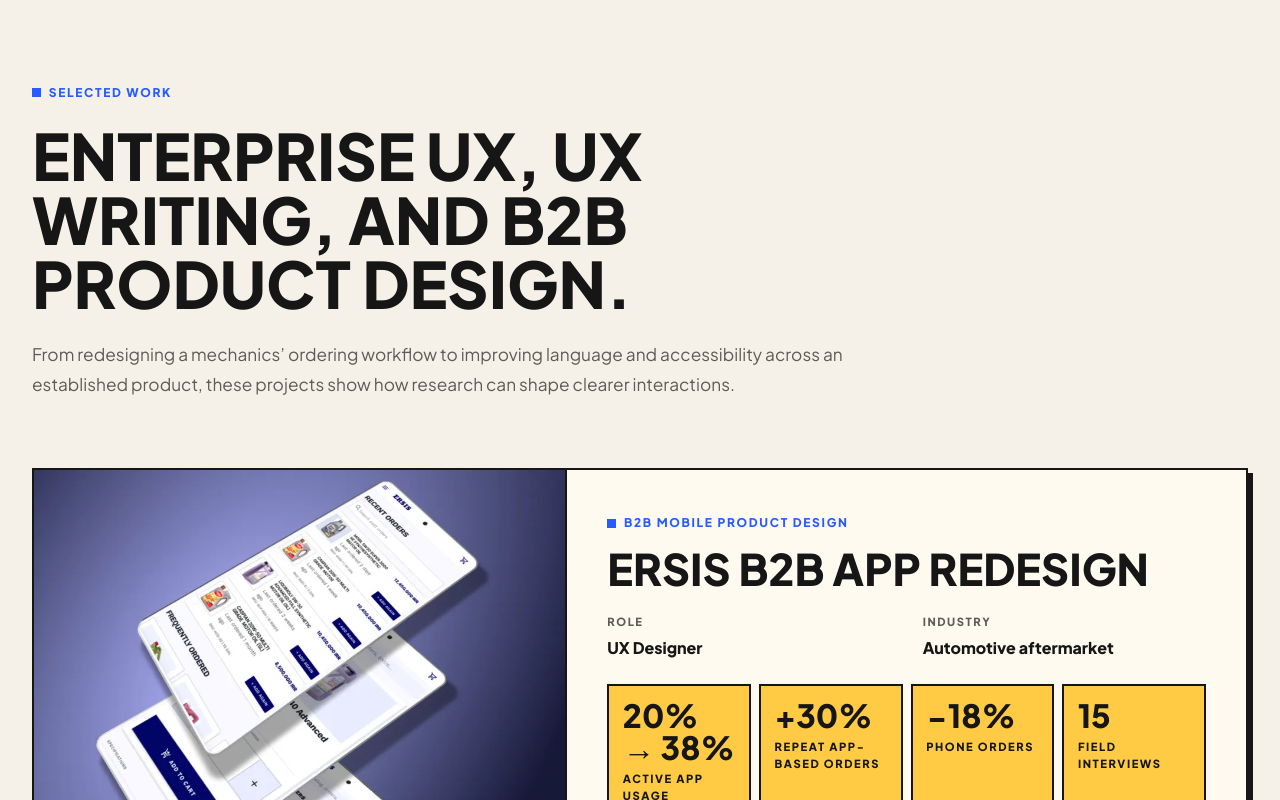
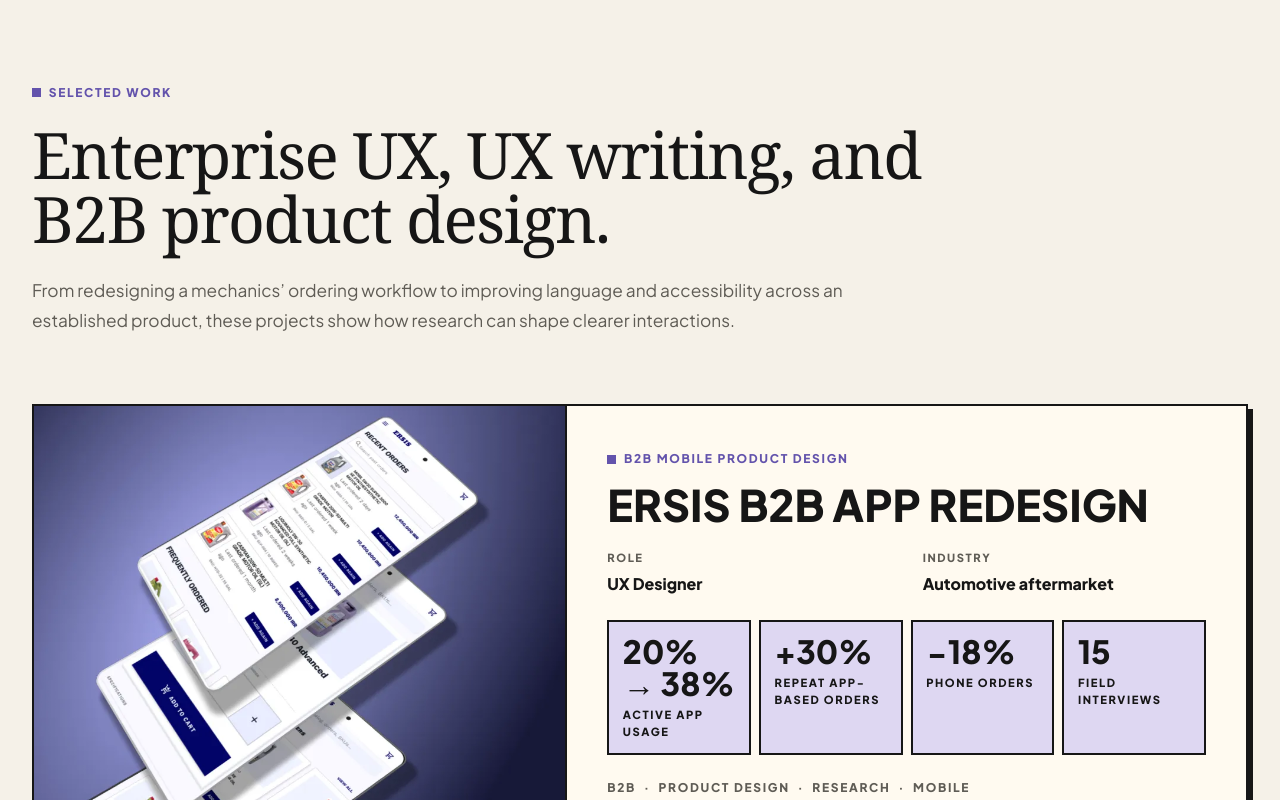
Before and after one commit to ArezooSaeedi/portfolio, a React (Vite) app: page / in a window 1280 px wide. Shown: the part 1220-2020 px from the top of the page. Built offline with nearby package versions, Linux system fonts and the light colour scheme.

Commit message:
Refine editorial typography and purple accent

```diff
--- a/src/index.css
+++ b/src/index.css
@@ -4,8 +4,8 @@
   --paper: #f5f1e8;
   --ink: #161616;
   --muted: #5f5c55;
-  --accent: #ffcb45;
-  --blue: #265cff;
+  --accent: #ded7f2;
+  --blue: #6353ac;
   --mist: #e8ece4;
   --white: #fffaf0;
   --line: #161616;
@@ -920,3 +920,25 @@
     transition-duration: 0.01ms !important;
   }
 }
+
+
+/* Editorial typography and the muted-purple portfolio accent. */
+.section-title,
+.case-chapter h2,
+.contact-band h2,
+.reflection-text {
+  font-family: Georgia, "Times New Roman", serif;
+  font-weight: 500;
+  letter-spacing: -0.025em;
+  text-transform: none;
+}
+
+html { scroll-padding-top: 6rem; }
+
+@media (max-width: 767px) {
+  .section-grid { padding-inline: 1rem; }
+  .hero-note { right: auto; }
+  .project-body { padding: 1.25rem; }
+  .case-chapter { min-width: 0; }
+  .modal-image img { max-width: 100%; }
+}
```
